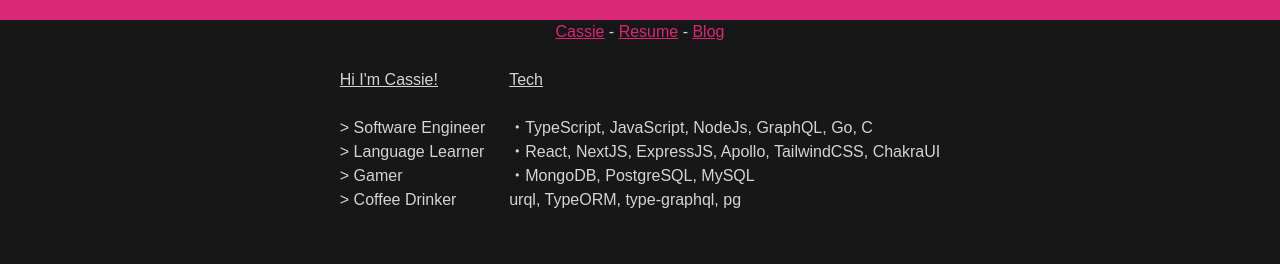
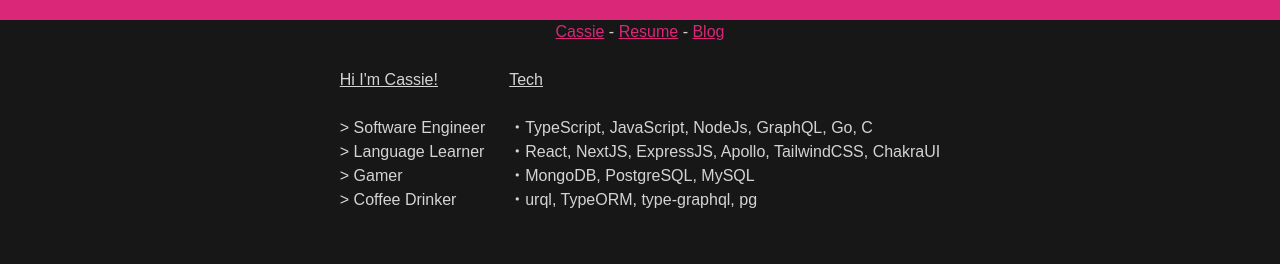
Before and after one commit to cassiechew/website, a Next.js app: page / in a window 1280 px wide. Shown: the top 264 px of the page. Built offline with nearby package versions, Linux system fonts and the light colour scheme.

Commit message:
Adds missing dot

```diff
--- a/containers/AboutMe/AboutMe.tsx
+++ b/containers/AboutMe/AboutMe.tsx
@@ -37,7 +37,7 @@ export const AboutMe = () : JSX.Element => {
                 <p id="proglang">・TypeScript, JavaScript, NodeJs, GraphQL, Go, C</p>
                 <p id="frames">・React, NextJS, ExpressJS, Apollo, TailwindCSS, ChakraUI</p>
                 <p id="db">・MongoDB, PostgreSQL, MySQL</p>
-                <p id="tools">urql, TypeORM, type-graphql, pg</p>
+                <p id="tools">・urql, TypeORM, type-graphql, pg</p>
                 <br />
                 <br />
             </div>
```
